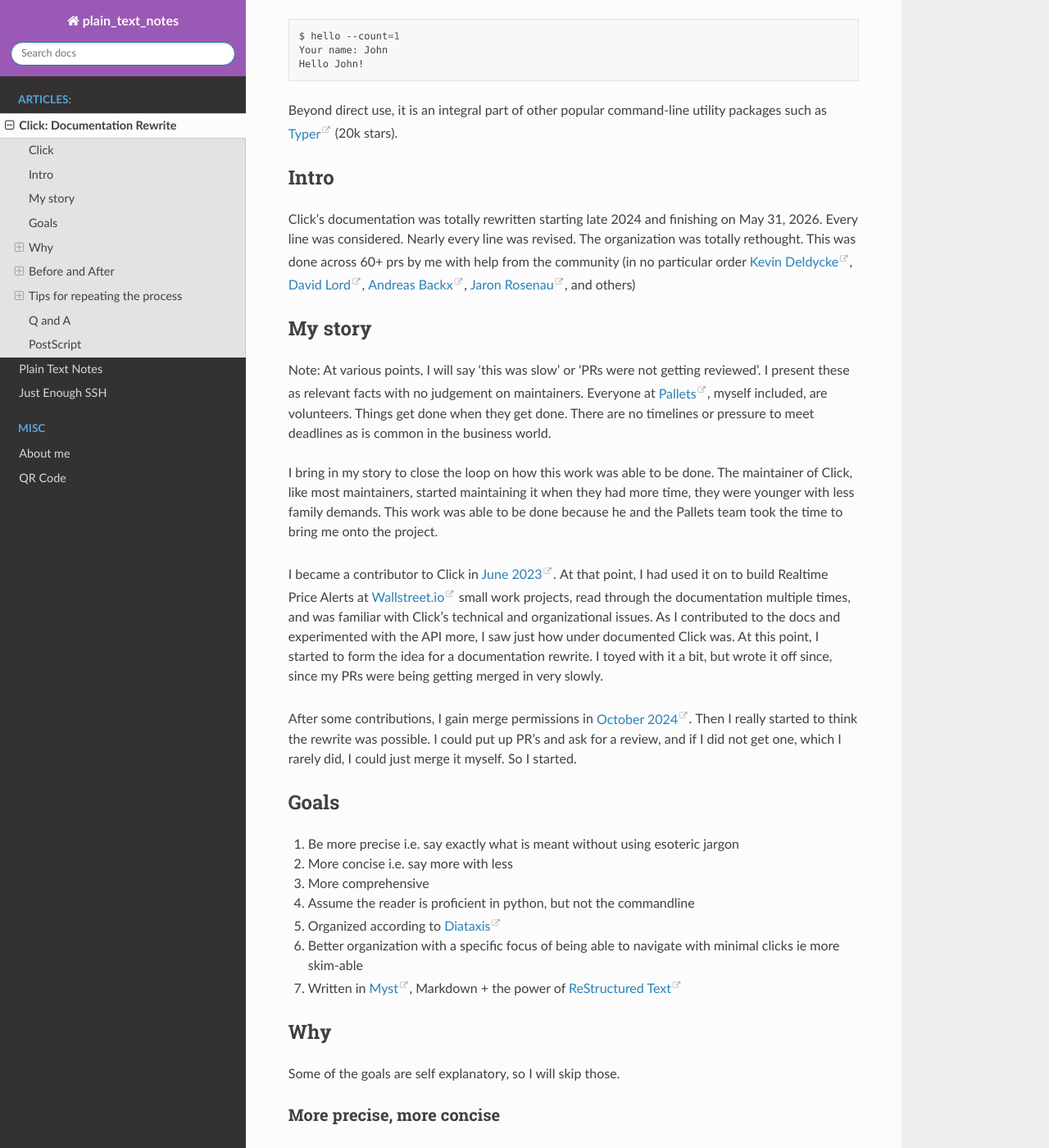
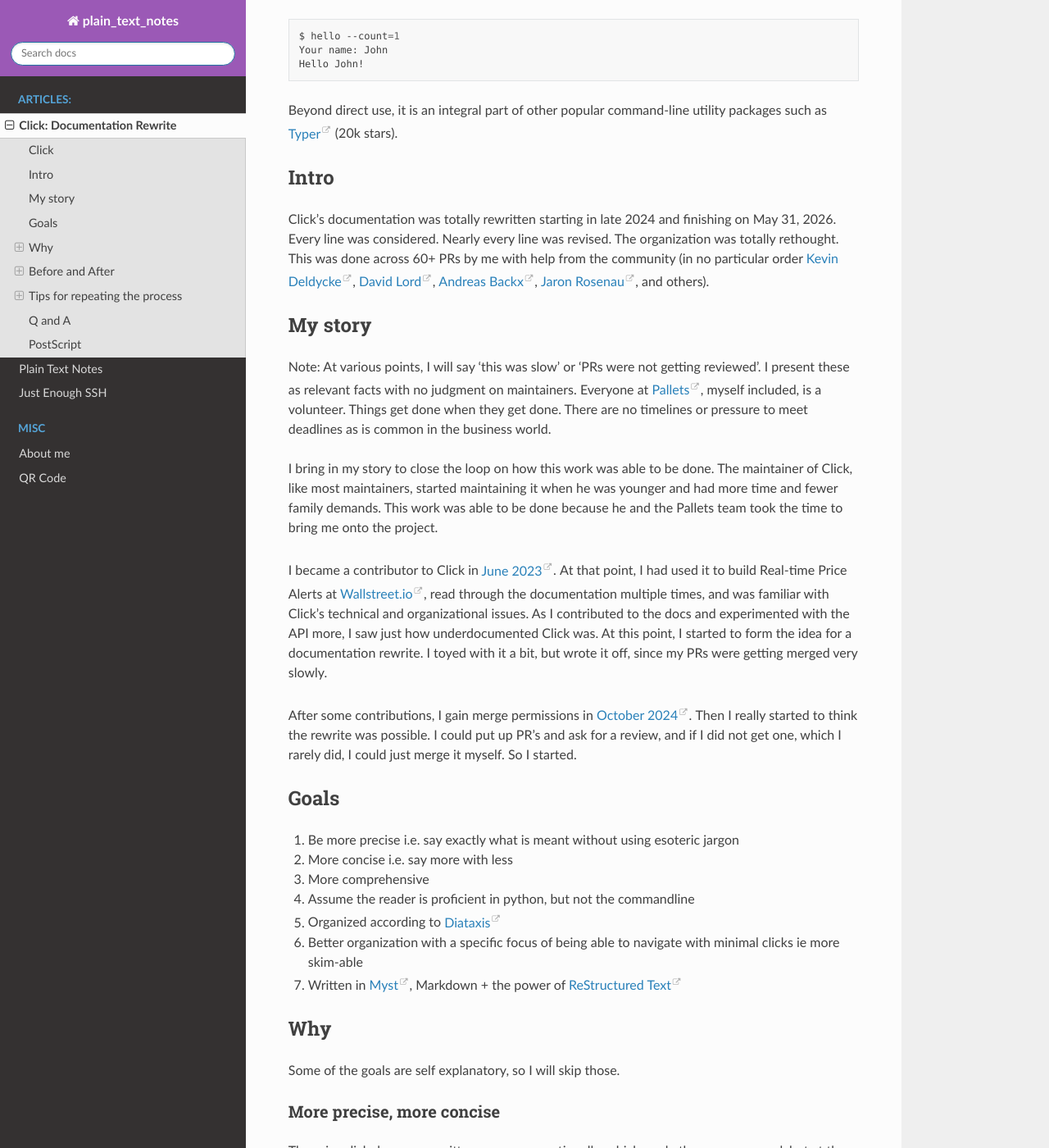
Before and after one commit to Rowlando13/plain-text-notes, a Sphinx documentation site: the page built from docs/click/click_docs_rewrite.md, in a window 1280 px wide and 1400 px high, scrolled down 875 px. Shown: the whole window at 82% size. Built offline with Sphinx 7.4.7 and the Read the Docs theme 3.1.0, drawn with Linux system fonts in a browser that asks for light colours.

Commit message:
Fix typos.

```diff
--- a/docs/click/click_docs_rewrite.md
+++ b/docs/click/click_docs_rewrite.md
@@ -45,15 +45,15 @@ Beyond direct use, it is an integral part of other popular command-line utility
 
 ## Intro
 
-Click's documentation was totally rewritten starting late 2024 and finishing on May 31, 2026. Every line was considered. Nearly every line was revised. The organization was totally rethought. This was done across 60+ prs by me with help from the community (in no particular order [Kevin Deldycke](https://github.com/kdeldycke), [David Lord](https://github.com/davidism), [Andreas Backx](https://github.com/AndreasBackx), [Jaron Rosenau](https://github.com/denuoweb), and others)
+Click's documentation was totally rewritten starting in late 2024 and finishing on May 31, 2026. Every line was considered. Nearly every line was revised. The organization was totally rethought. This was done across 60+ PRs by me with help from the community (in no particular order [Kevin Deldycke](https://github.com/kdeldycke), [David Lord](https://github.com/davidism), [Andreas Backx](https://github.com/AndreasBackx), [Jaron Rosenau](https://github.com/denuoweb), and others).
 
 
 ## My story
-Note: At various points, I will say 'this was slow' or 'PRs were not getting reviewed'. I present these as relevant facts with no judgement on maintainers. Everyone at [Pallets](https://palletsprojects.com/), myself included, are volunteers. Things get done when they get done. There are no timelines or pressure to meet deadlines as is common in the business world.
+Note: At various points, I will say 'this was slow' or 'PRs were not getting reviewed'. I present these as relevant facts with no judgment on maintainers. Everyone at [Pallets](https://palletsprojects.com/), myself included, is a volunteer. Things get done when they get done. There are no timelines or pressure to meet deadlines as is common in the business world.
 
-I bring in my story to close the loop on how this work was able to be done. The maintainer of Click, like most maintainers, started maintaining it when they had more time, they were younger with less family demands. This work was able to be done because he and the Pallets team took the time to bring me onto the project.
+I bring in my story to close the loop on how this work was able to be done. The maintainer of Click, like most maintainers, started maintaining it when he was younger and had more time and fewer family demands. This work was able to be done because he and the Pallets team took the time to bring me onto the project.
 
-I became a contributor to Click in [June 2023](https://github.com/pallets/click/pull/2515). At that point, I had used it on to build Realtime Price Alerts at [Wallstreet.io](https://wallstreet.io/platform)  small work projects, read through the documentation multiple times, and was familiar with Click's technical and organizational issues. As I contributed to the docs and experimented with the API more, I saw just how under documented Click was. At this point, I started to form the idea for a documentation rewrite. I toyed with it a bit, but wrote it off since, since my PRs were being getting merged in very slowly.
+I became a contributor to Click in [June 2023](https://github.com/pallets/click/pull/2515). At that point, I had used it to build Real-time Price Alerts at [Wallstreet.io](https://wallstreet.io/platform), read through the documentation multiple times, and was familiar with Click's technical and organizational issues. As I contributed to the docs and experimented with the API more, I saw just how underdocumented Click was. At this point, I started to form the idea for a documentation rewrite. I toyed with it a bit, but wrote it off, since my PRs were getting merged very slowly.
 
 After some contributions, I gain merge permissions in [October 2024](https://github.com/pallets/click/pull/2551). Then I really started to think the rewrite was possible. I could put up PR's and ask for a review, and if I did not get one, which I rarely did, I could just merge it myself. So I started.
 
```
